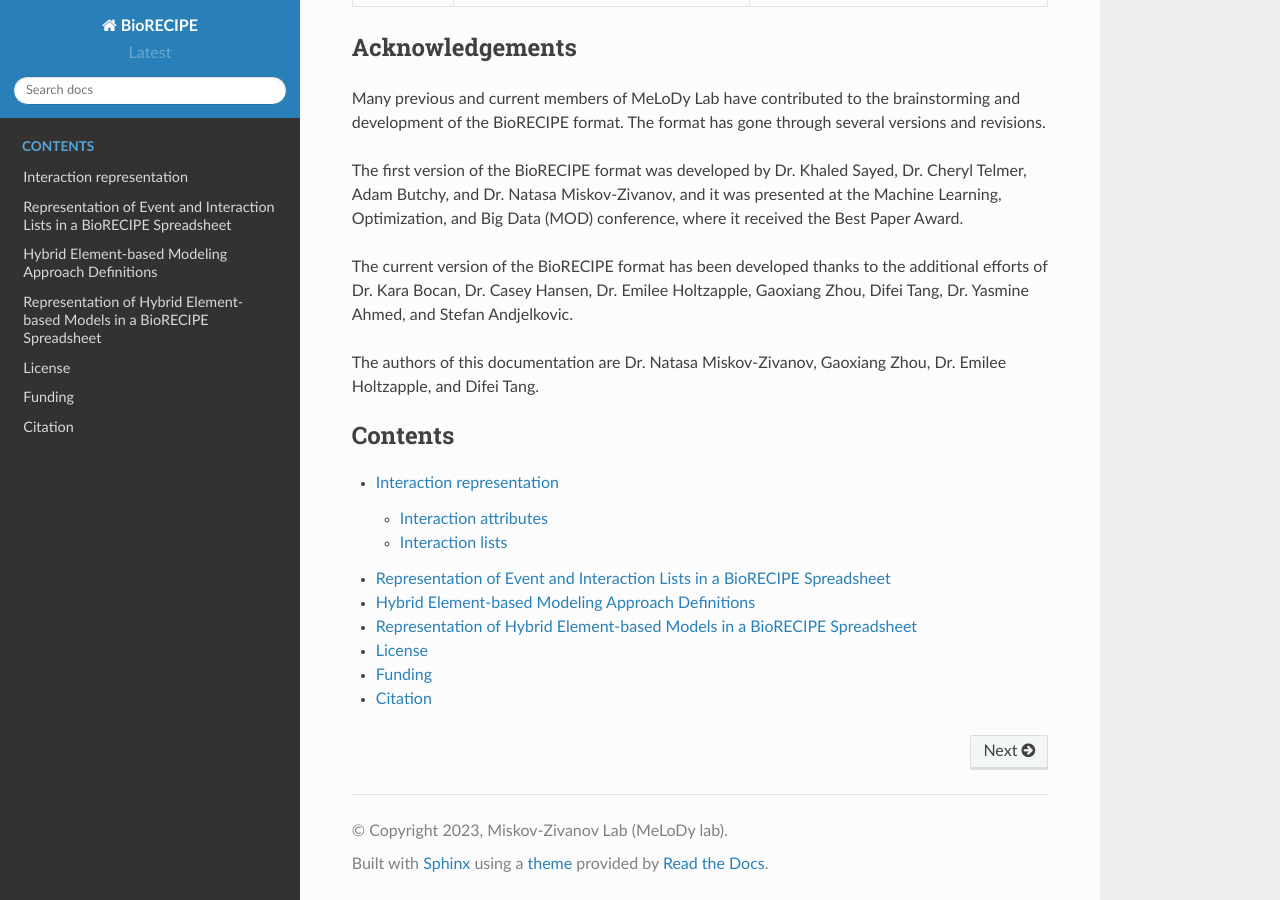
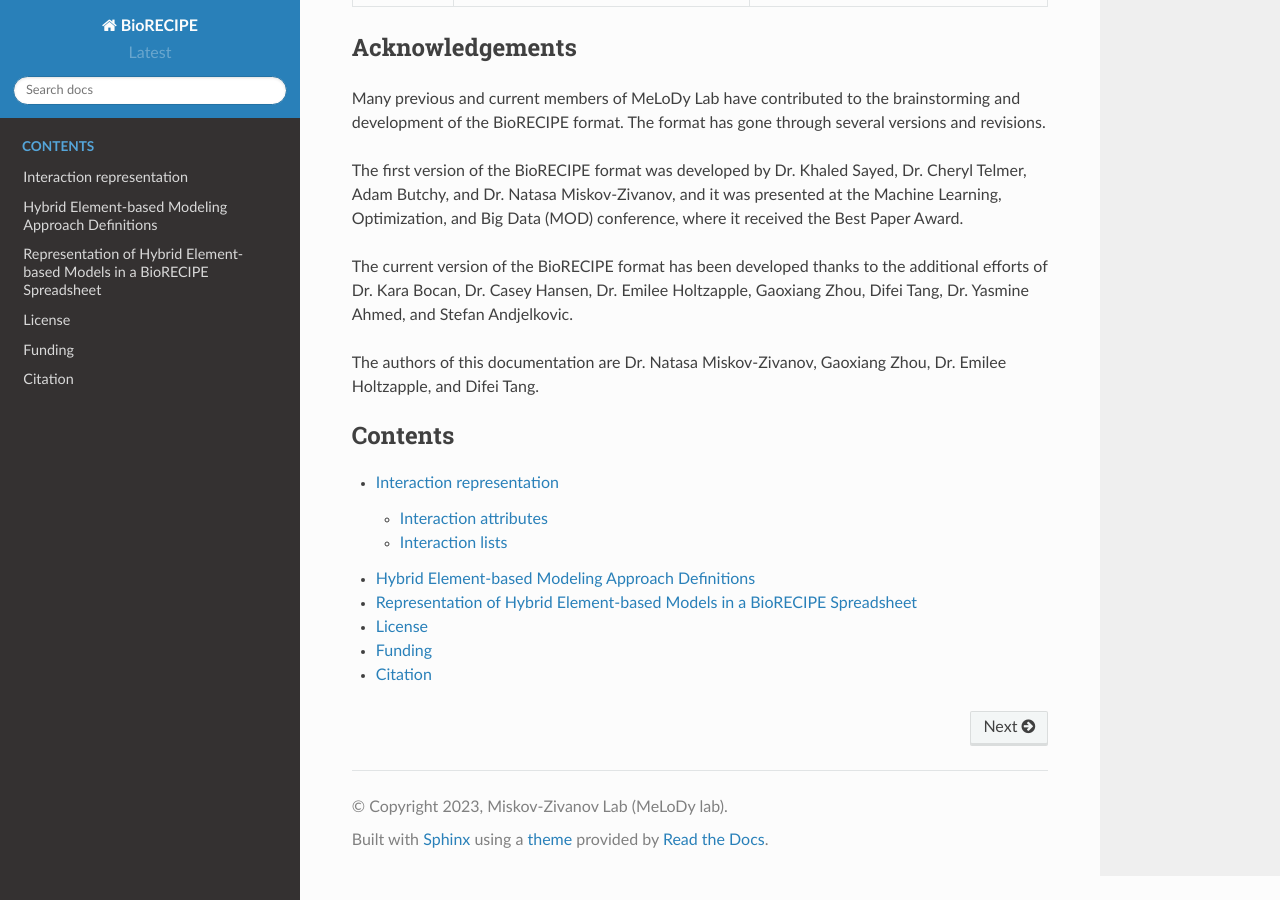
Before and after one commit to pitt-miskov-zivanov-lab/BioRECIPE, a Sphinx documentation site: the page built from docs/index.rst, in a window 1280 px wide and 900 px high, scrolled down 2498 px. Built offline with Sphinx 7.4.7 and the Read the Docs theme 2.0.0, drawn with Linux system fonts in a browser that asks for light colours.

Commit message:
Update index.rst

```diff
--- a/docs/index.rst
+++ b/docs/index.rst
@@ -93,7 +93,6 @@ The authors of this documentation are Dr. Natasa Miskov-Zivanov, Gaoxiang Zhou,
    :caption: Contents
 
    bio_interactions
-   repre_interactions_biorecipe
    hybrid_ebm_def
    repre_model_biorecipe
    Legal
```
